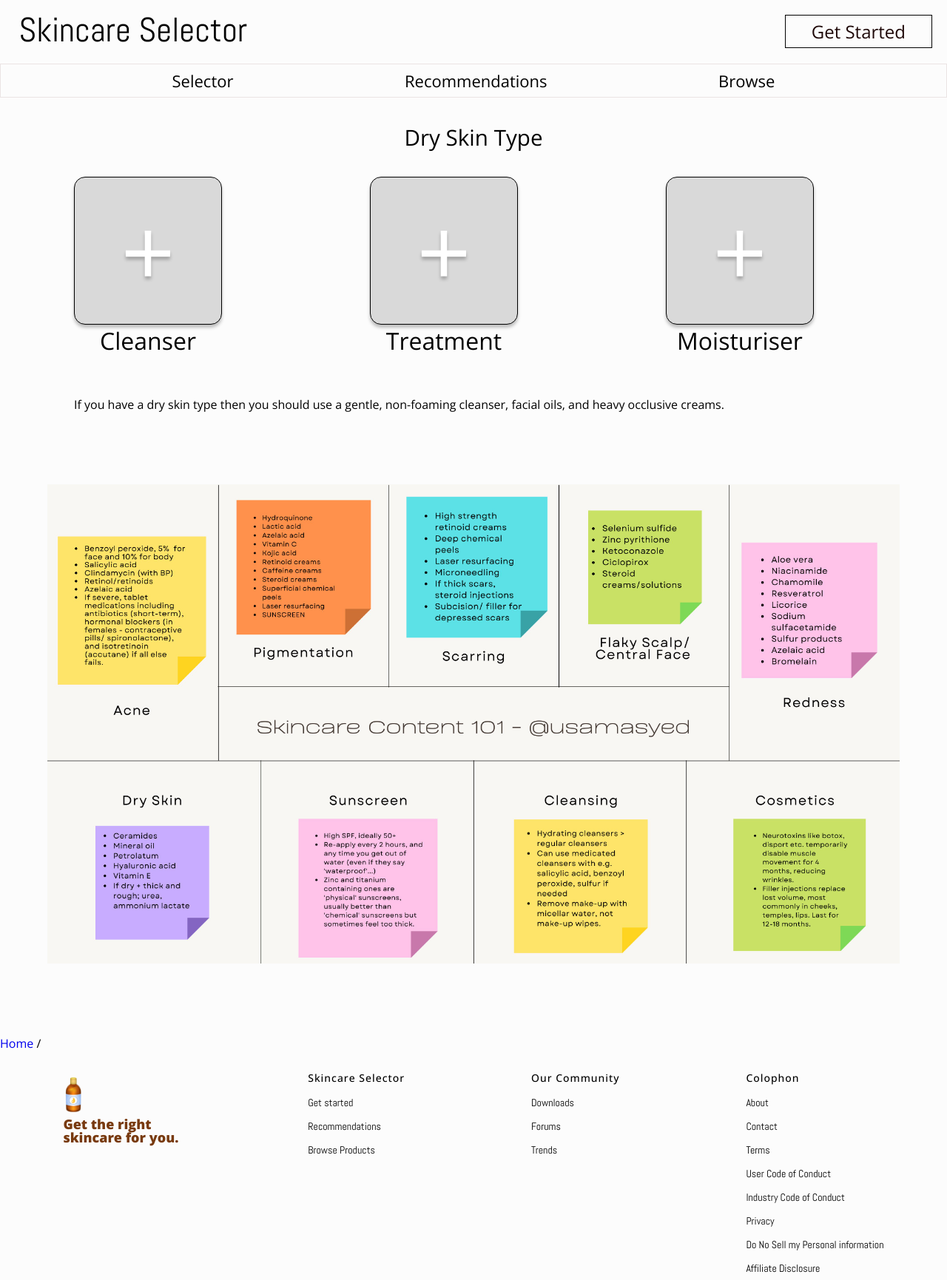
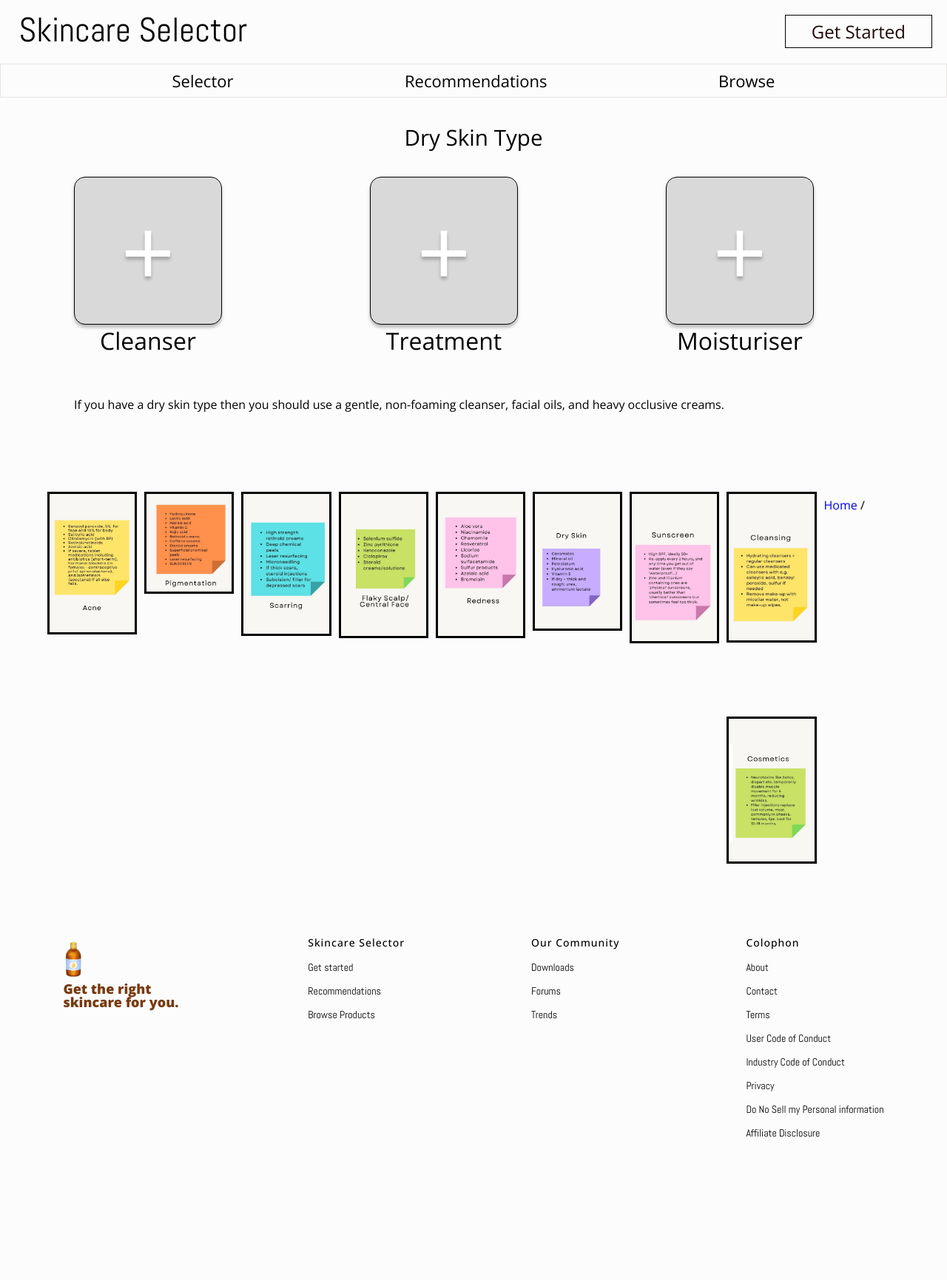
Before and after one commit to ibConnor/SkincareSelector, a Jekyll site: the page built from dryskin.html, in a window 1280 px wide. Shown: the whole page at 74% size. Built offline with Jekyll 4.4.1, drawn with Linux system fonts in a browser that asks for light colours; after the commit the page ends 1548 px from its top, so only the background shows below that.

Commit message:
added indvidual sticky notes

```diff
--- a/_includes/skinconcern.html
+++ b/_includes/skinconcern.html
@@ -1 +1,11 @@
-<img src="assets/skinconcern.jpg" alt="Skincare Content 101 - @usamasyed" class="skin101">
+<div id="stickynotes">
+    <img src="assets/acne.jpg" alt="acne - @usamasyed" class="skin101">
+    <img src="assets/pigmentation.jpg" alt="pigmentation - @usamasyed" class="skin101">
+    <img src="assets/scarring.jpg" alt="scarring - @usamasyed" class="skin101">
+    <img src="assets/flakyness.jpg" alt="flakyness - @usamasyed" class="skin101">
+    <img src="assets/redness.jpg" alt="redness - @usamasyed" class="skin101">
+    <img src="assets/dryskin.jpg" alt="dry skin - @usamasyed" class="skin101">
+    <img src="assets/sunscreen.jpg" alt="sunscreen - @usamasyed" class="skin101">
+    <img src="assets/cleansing.jpg" alt="cleansing - @usamasyed" class="skin101">
+    <img src="assets/cosmetics.jpg" alt="cosmetics - @usamasyed" class="skin101">
+</div>
--- a/css/main.css
+++ b/css/main.css
@@ -5,18 +5,21 @@ html {
   font-family: 'Open Sans', sans-serif;
 }
 
-/* iframe{
-  display: block;
-  justify-content: center;
-  height: 100vh;
-  width: 90vw;
-} */
 .skin101
 {
-  display: block;
-  margin: auto auto 100px auto;
+  border: #000;
+  border-style: solid;
+  float: left;
+  margin: auto 10px 100px auto;
+  width: 10%;
+}
+
+#stickynotes{
+  margin: auto;
   width: 90%;
+  padding: 10px;
 }
+
 
 .p{
   padding: 0px 100px 100px;
```
Also changed, not shown: assets/acne.jpg (added), assets/cleansing.jpg (added), assets/cosmetics.jpg (added), assets/dryskin.jpg (added), assets/flakyness.jpg (added), assets/pigmentation.jpg (added), assets/redness.jpg (added), assets/scarring.jpg (added), assets/sunscreen.jpg (added), css/skintype.css (deleted), 1 other file.
